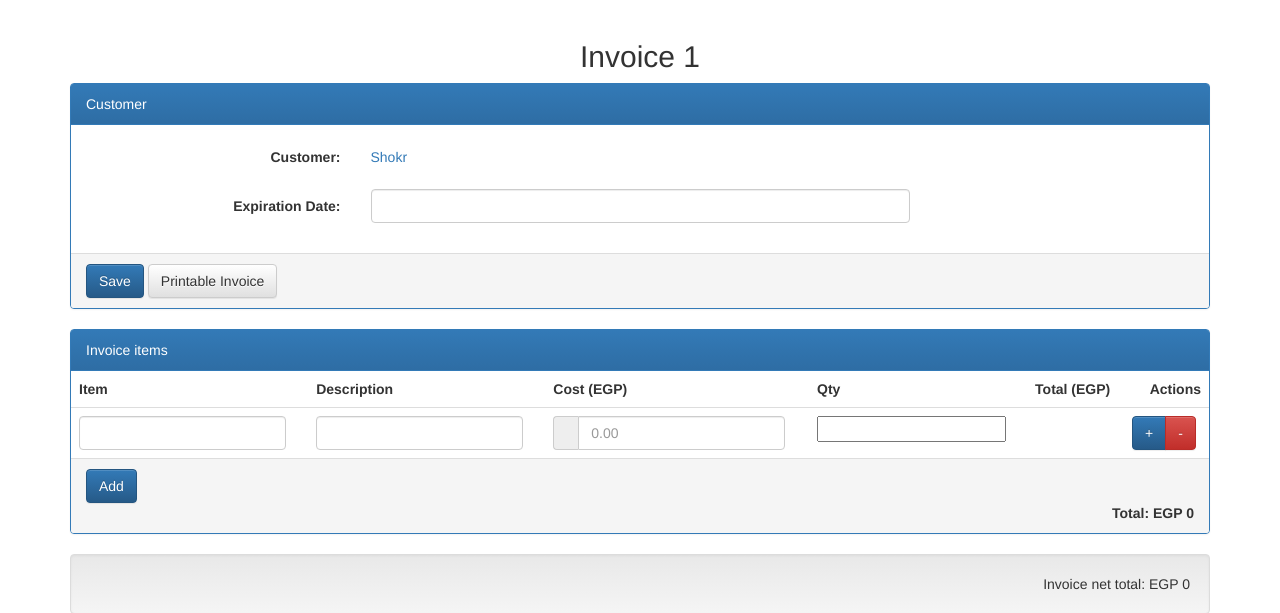
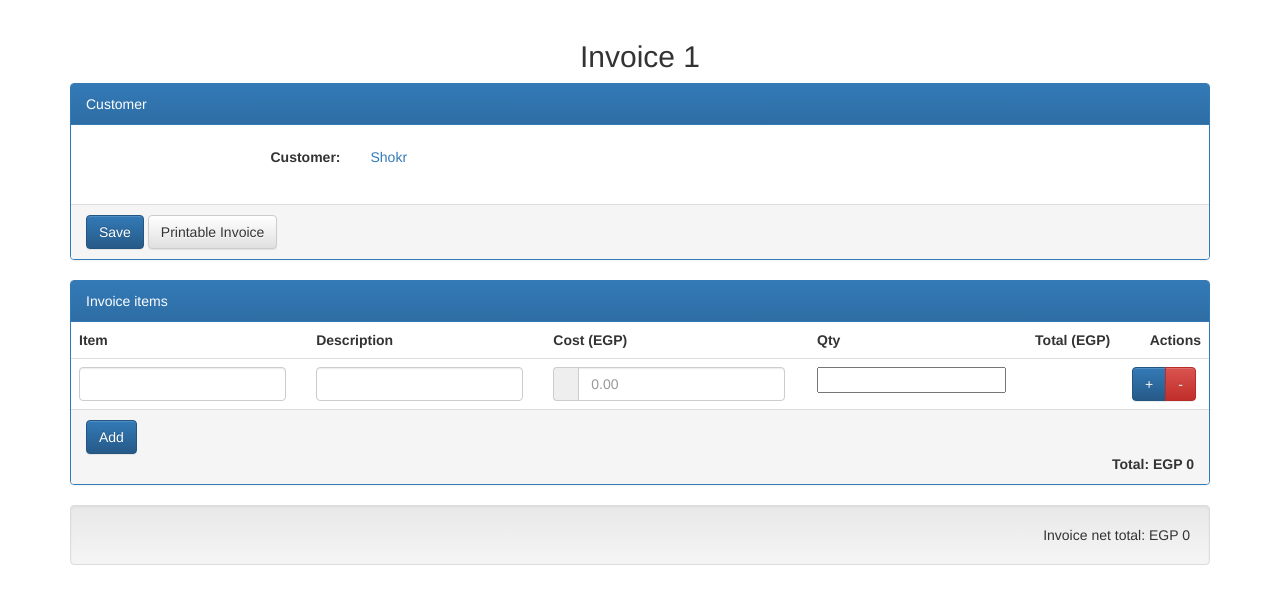
Before and after one commit to Shokr/yalla_invoice, a Django app: page /invoice/invoice/1/ in a window 1280 px wide. Shown: the part 51-664 px from the top of the page. Run offline with Django 3.2, Linux system fonts and the light colour scheme; a user stored in the database is signed in; data comes from the database, SQL or seed files in the repository; both versions use the stored data as it was before the commit; some libraries are stand-ins or nearby versions.

Commit message:
19-2-2020

```diff
--- a/invoice/templates/invoice/all_invoice.html
+++ b/invoice/templates/invoice/all_invoice.html
@@ -12,7 +12,6 @@
             <th>Invoice Code</th>
             <th>Customer</th>
             <th>Date Created</th>
-            <th>Expiration Date</th>
             <th>Valid</th>
             <th>Total (EGP)</th>
             <th class="text-right">Actions</th>
@@ -25,7 +24,6 @@
                 <td>{{ invoice.invoice_code }}</td>
                 <td>{{ invoice.customer }}</td>
                 <td>{{ invoice.date_created|date:"SHORT_DATE_FORMAT" }}</td>
-                <td>{{ invoice.expiration_date|date:"SHORT_DATE_FORMAT" }}</td>
                 <td>{{ invoice.valid }}</td>
                 <td>{{ invoice.total_items }}</td>
                 <td class="text-right">
--- a/invoice/templates/invoice/customer.html
+++ b/invoice/templates/invoice/customer.html
@@ -73,7 +73,6 @@
 			<th>Invoice #</th>
 			<th>Invoice Code</th>
 			<th>Date Created</th>
-			<th>Expiration Date</th>
 			<th>Total</th>
 			<th class="text-right">Actions</th>
 		</tr>
@@ -83,7 +82,6 @@
 			<td>{{ invoice.id }}</td>
 			<td>{{ invoice.invoice_code }}</td>
 			<td>{{ invoice.date_created }}</td>
-			<td>{{ invoice.expiration_date }}</td>
 			<td>{{ invoice.total_items }}</td>
 			<td class="text-right">
 				<a href="{% url 'invoice:view_invoice' invoice.id %}"
--- a/invoice/templates/invoice/index.html
+++ b/invoice/templates/invoice/index.html
@@ -12,7 +12,6 @@
 			<th>Invoice Code</th>
 			<th>Customer</th>
 			<th>Date Created</th>
-			<th>Expiration Date</th>
 			<th>Total (EGP)</th>
 			<th class="text-right">Actions</th>
 		</tr>
@@ -24,7 +23,6 @@
     			<td>{{ invoice.invoice_code }}</td>
     			<td>{{ invoice.customer }}</td>
     			<td>{{ invoice.date_created|date:"SHORT_DATE_FORMAT" }}</td>
-    			<td>{{ invoice.expiration_date|date:"SHORT_DATE_FORMAT" }}</td>
     			<td>{{ invoice.total_items }}</td>
     			<td class="text-right">
     				<a href="{% url 'invoice:view_invoice' invoice.id %}" class="btn btn-xs btn-primary">View</a>
--- a/invoice/templates/invoice/invalid_invoices.html
+++ b/invoice/templates/invoice/invalid_invoices.html
@@ -12,7 +12,6 @@
             <th>Invoice Code</th>
             <th>Customer</th>
             <th>Date Created</th>
-            <th>Expiration Date</th>
             <th>Valid</th>
             <th>Total (EGP)</th>
             <th class="text-right">Actions</th>
@@ -26,7 +25,6 @@
                 <td class="bg-danger">{{ invoice.invoice_code }}</td>
                 <td class="bg-danger">{{ invoice.customer }}</td>
                 <td class="bg-danger">{{ invoice.date_created|date:"SHORT_DATE_FORMAT" }}</td>
-                <td class="bg-danger">{{ invoice.expiration_date|date:"SHORT_DATE_FORMAT" }}</td>
                 <td class="bg-danger">{{ invoice.valid }}</td>
                 <td class="bg-danger">{{ invoice.total_items }}</td>
                 <td class="text-right bg-danger">
--- a/invoice/templates/invoice/invoice.html
+++ b/invoice/templates/invoice/invoice.html
@@ -26,21 +26,6 @@
 				<div class="col-sm-6">
 					<p class="form-control-static"><a href="{% url 'invoice:customer' invoice.customer.id %}">{{ invoice.customer }}</a></p>
 				</div>
-			</div>
-			<div class="form-group">
-				<label class="col-sm-3 control-label">Expiration Date:</label>
-				<div class="col-sm-6">
-					<input type="text" class="form-control" name="expiration_date" id="expirationdate" value="{{ invoice.expiration_date|date:"SHORT_DATE_FORMAT" }}">
-				</div>
-				<script type="text/javascript">
-					$(function () {
-						$('#expirationdate').datepicker({
-							todayBtn: "linked",
-							orientation: "bottom left",
-							autoclose: true
-						});
-					});
-					</script>
 			</div>
 
 		</div>
--- a/invoice/templates/invoice/print_invoice.html
+++ b/invoice/templates/invoice/print_invoice.html
@@ -45,7 +45,6 @@
           <h1>INVOICE  #{{ invoice.id }}</h1>
           {# <div class="date">Invoice Code: {{ invoice.invoice_code }}</div> #}
           <div class="date">Date of Invoice: {{ invoice.date_created }}</div>
-          <div class="date">Expiration Date: {{ invoice.expiration_date }}</div>
         </div>
       </div>
       <table border="0" cellspacing="0" cellpadding="0">
--- a/invoice/views/invoices.py
+++ b/invoice/views/invoices.py
@@ -71,8 +71,6 @@ def new_invoice(request):
     # If no customer_id is defined, create a new invoice
     if request.method == 'POST':
         customer_id = request.POST.get("customer_id", "None")
-        expiration_date = request.POST.get("expiration_date", datetime.date.today())
-        status = request.POST.get("status", 'Unpaid')
 
         if customer_id == 'None':
             customers = Customer.objects.order_by('name')
@@ -84,8 +82,7 @@ def new_invoice(request):
             return render(request, 'invoice/new_invoice.html', context)
         else:
             customer = get_object_or_404(Customer, pk=customer_id)
-            i = Invoice(customer=customer,
-                        expiration_date=expiration_date, status=status)
+            i = Invoice(customer=customer)
             i.save()
             return HttpResponseRedirect(reverse('invoice:invoice', args=(i.id,)))
 
--- a/templates/base.html
+++ b/templates/base.html
@@ -44,9 +44,6 @@
 							<li class="divider" role="separator"></li>
 							<li><a href="{% url 'invoice:all_invoices' %}">List All</a></li>
 							<li><a href="{% url 'invoice:invalid_invoices' %}">Invalid Invoices</a></li>
-							<li><a href="{% url 'invoice:draft_invoices' %}">Draft Invoices</a></li>
-							<li><a href="{% url 'invoice:paid_invoices' %}">Paid Invoices</a></li>
-							<li><a href="{% url 'invoice:unpaid_invoices' %}">Unpaid Invoices</a></li>
 						</ul>
 					</li>
 					<li class="dropdown">
```
Also changed, not shown: db.sqlite3, invoice/migrations/0001_initial.py.
